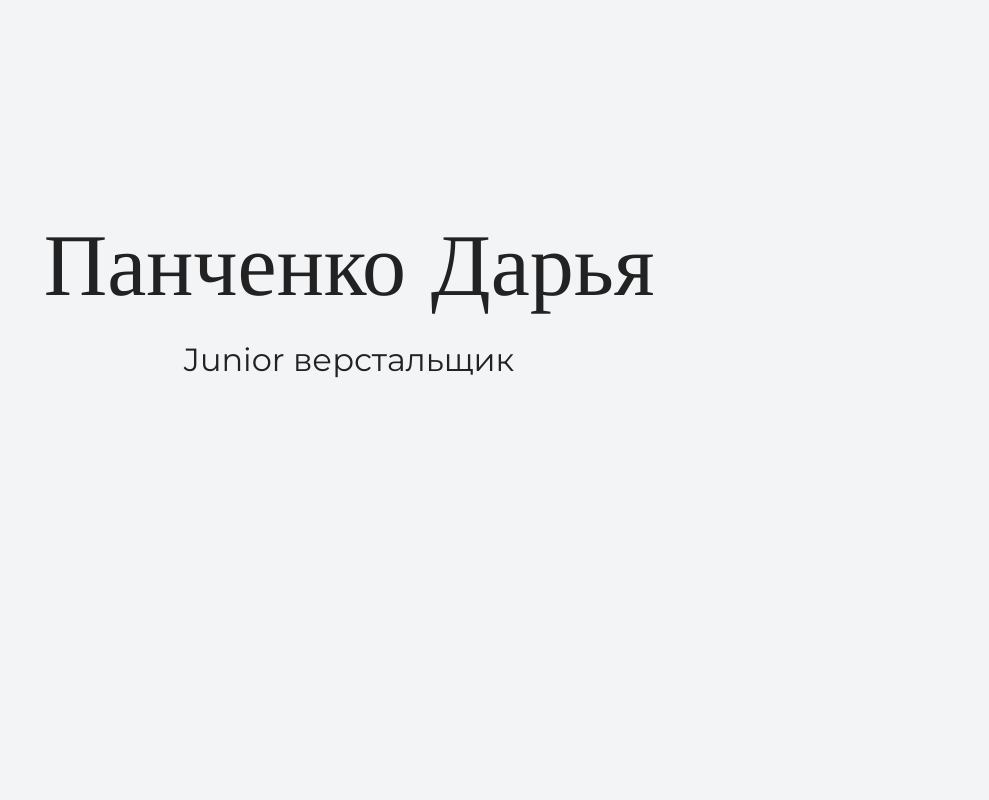
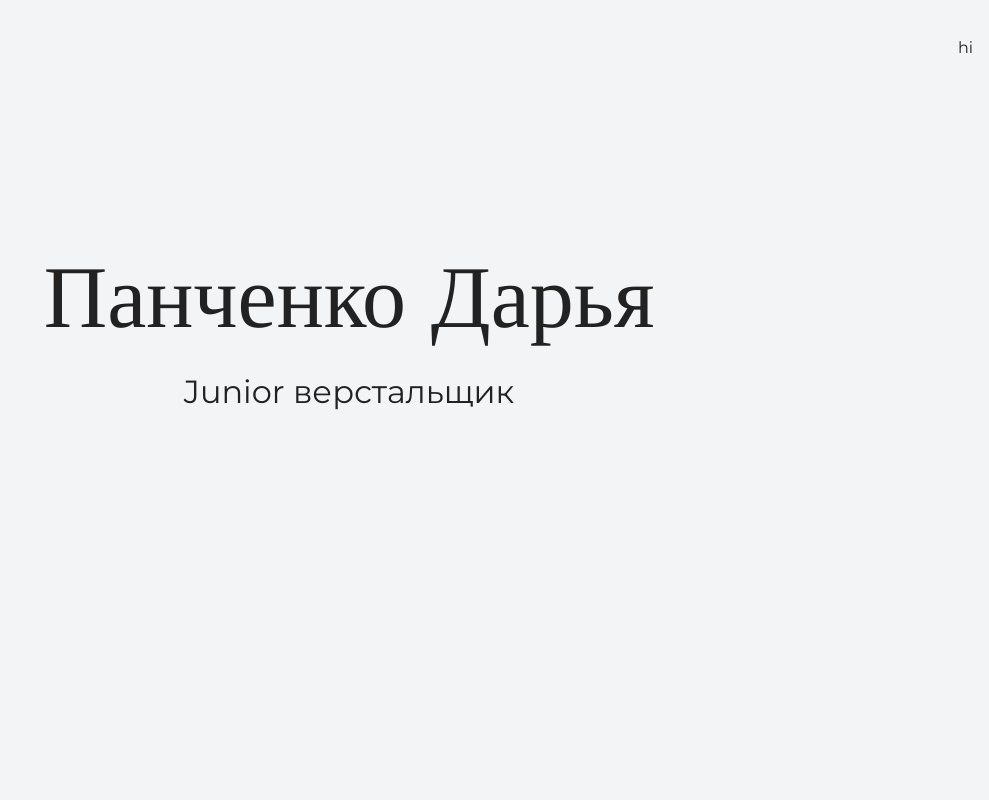
Before and after one commit to artpandada/artpanda, a plain HTML site: page index.html in a window 1280 px wide. Shown: the top 800 px of the page, without its empty margins (291-1280 px from the left). Drawn offline with nearby package versions, Linux system fonts and the light colour scheme.

Commit message:
without number

```diff
--- a/index.html
+++ b/index.html
@@ -4,13 +4,13 @@
     <meta charset="UTF-8">
     <link rel="stylesheet" href="style.css">
     <link href="https://fonts.googleapis.com/css?family=Montserrat:400,500,700|Old+Standard+TT&display=swap&subset=cyrillic" rel="stylesheet">
-    <title>Портфолио Junior верстальщика :-)</title>
+    <title>Портфолио Junior верстальщика</title>
   </head>
 
   <body>
     <header class="page-header">
      <div class="container">
-
+      hi
      </div>
     </header>
 
```
